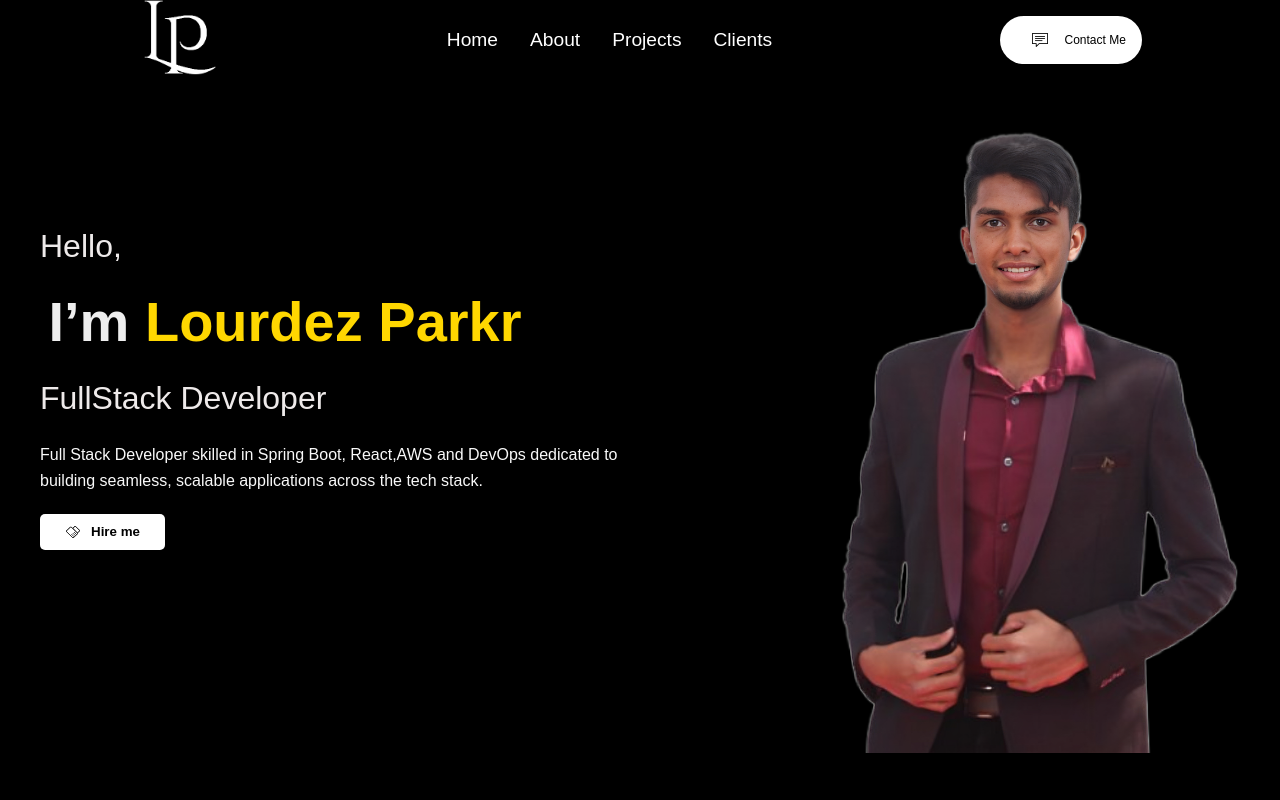
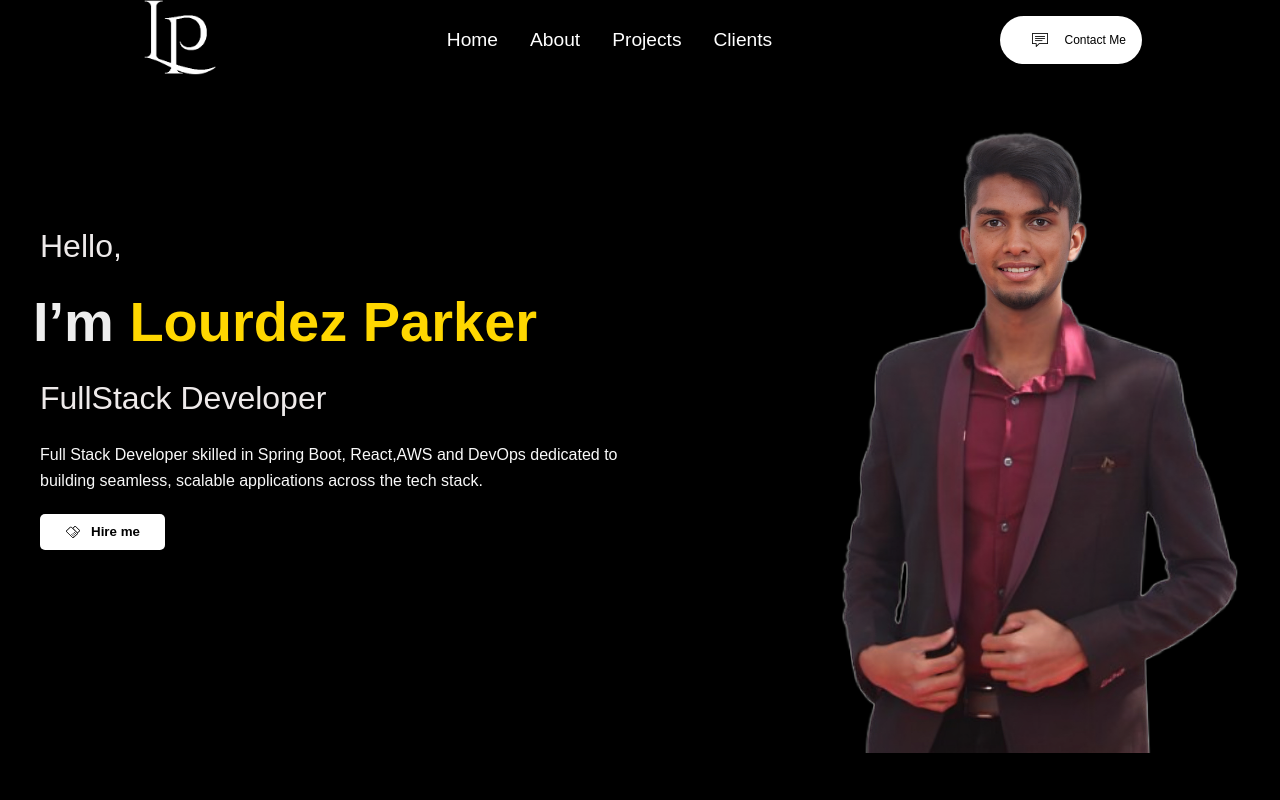
Before and after one commit to Lourdez/Lourdez-Parker-Portfolio, a React (Create React App) app: page / in a window 1280 px wide. Shown: the top 800 px of the page. Built offline with nearby package versions, Linux system fonts and the light colour scheme.

Commit message:
Update Profile.jsx

```diff
--- a/src/Components/Profile.jsx
+++ b/src/Components/Profile.jsx
@@ -19,7 +19,7 @@ const Profile = () => {
             <div className="intro-content">
                 <div className="text-content">
                     <h2>Hello,</h2>
-                    <h1>I’m <span className="highlight">Lourdez Parkr</span></h1>
+                    <h1>I’m <span className="highlight">Lourdez Parker</span></h1>
                     <h2>FullStack Developer</h2>
                     <p>
                         Full Stack Developer skilled in Spring Boot, React,AWS and DevOps dedicated to building seamless, scalable applications across the tech stack.
```
